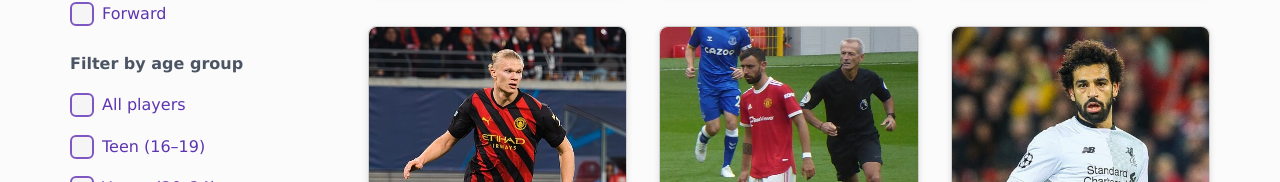
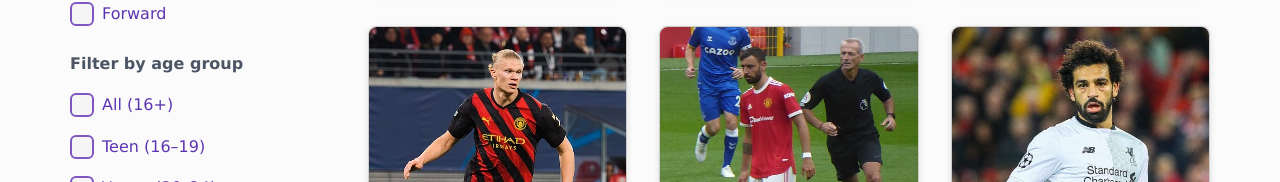
Before and after one commit to catalinbroinas/football-players, a React (Vite) app: page / in a window 1280 px wide. Shown: the part 692-874 px from the top of the page. Built offline with nearby package versions, Linux system fonts and the light colour scheme.

Commit message:
refactor(AgeGroupFilter): add dynamic 'All' checkbox
- Replace static 'All players' with 'All (16+)' object
- Render all age groups dynamically from array

```diff
--- a/src/components/Filters/AgeGroupFilter.jsx
+++ b/src/components/Filters/AgeGroupFilter.jsx
@@ -2,6 +2,7 @@ import { useState } from "react";
 
 function AgeGroupFilter({ minAge, maxAge, onChecked }) {
   const ageGroups = [
+    { id: 'all',    label: 'All (16+)',    min: 16, max: Infinity },
     { id: 'teen',    label: 'Teen (16–19)',    min: 16, max: 19 },
     { id: 'young',   label: 'Young (20–24)',   min: 20, max: 24 },
     { id: 'prime',   label: 'Prime (25–30)',   min: 25, max: 30 },
@@ -20,21 +21,6 @@ function AgeGroupFilter({ minAge, maxAge, onChecked }) {
       <p className="text fw-bold w-100 mb-0">Filter by age group</p>
 
       <div className="form-column">
-        <div className="checkbox-wrapper">
-          <input
-            type="checkbox"
-            id="all-ageGroup"
-            className="checkbox-input"
-            value="all"
-            onChange={handleChange}
-          />
-
-          <label
-            htmlFor="all-ageGroup"
-            className="checkbox-label"
-          >All players</label>
-        </div>
-
         {ageGroups.map(ageGroup => (
           <div key={ageGroup.id} className="checkbox-wrapper">
             <input
```
